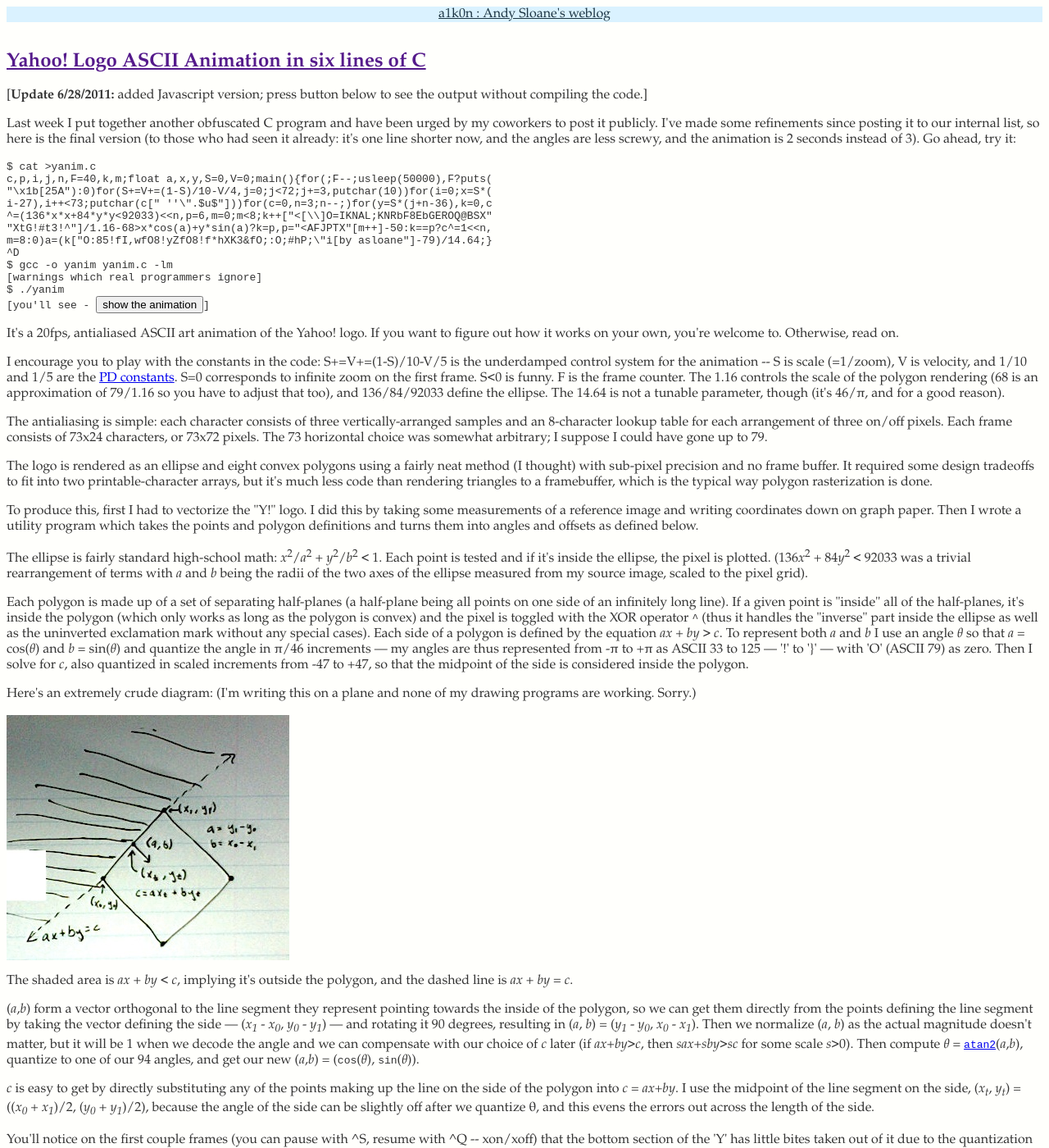
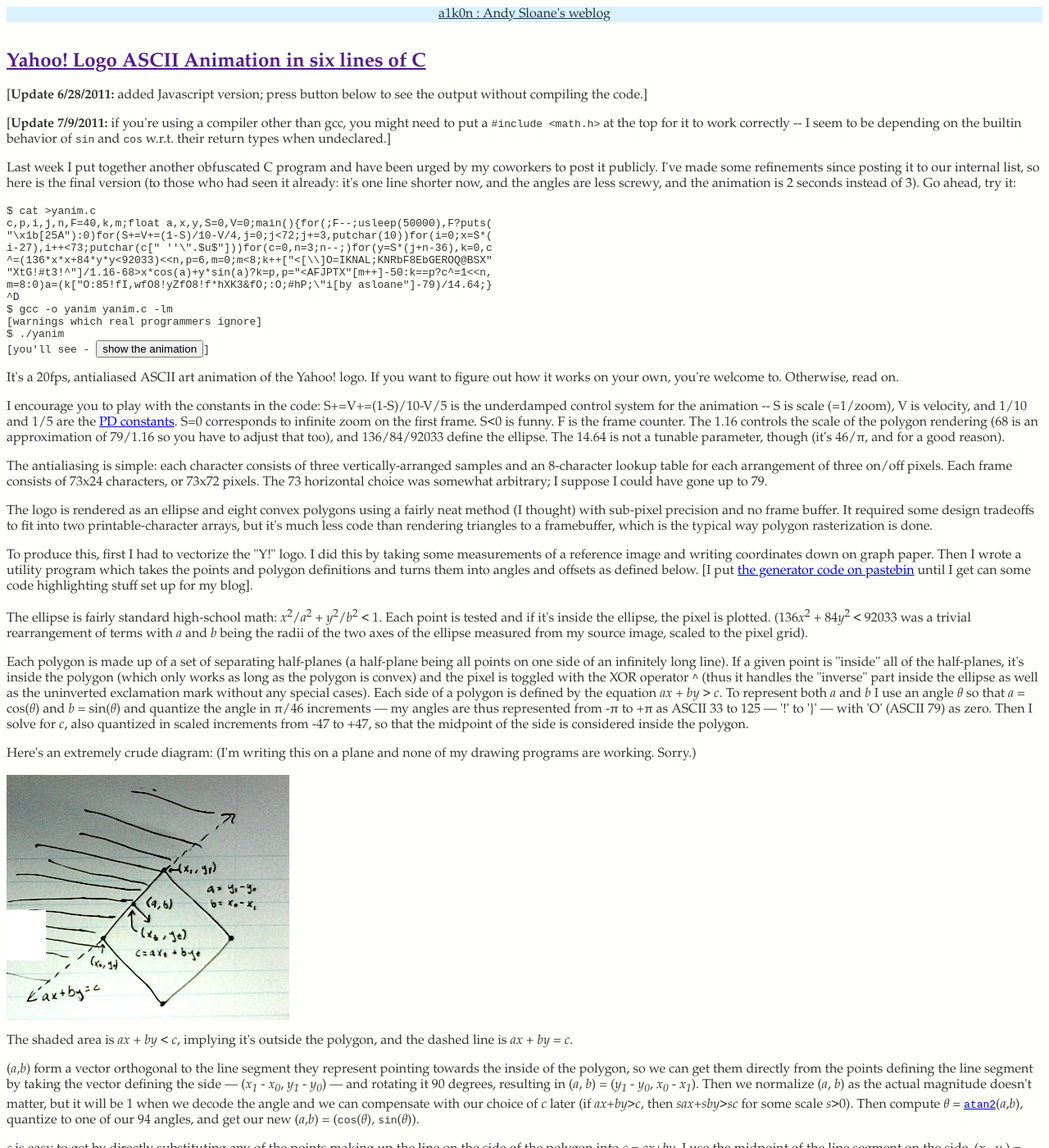
Before and after one commit to a1k0n/a1k0n.github.io, a Jekyll site: the page built from _posts/2011-06-26-obfuscated-c-yahoo-logo.html, in a window 1280 px wide and 1400 px high. Shown: the whole window at 82% size. Built offline with Jekyll 4.4.1, drawn with Linux system fonts in a browser that asks for light colours; Markdown is read by kramdown in place of the engine named in the settings.

Commit message:
fixed some minor errors in yahoo logo post

```diff
--- a/_posts/2011-06-26-obfuscated-c-yahoo-logo.html
+++ b/_posts/2011-06-26-obfuscated-c-yahoo-logo.html
@@ -4,6 +4,11 @@
 ---
 <p>[<b>Update 6/28/2011:</b> added Javascript version; press button below to see the
 output without compiling the code.]</p>
+
+<p>[<b>Update 7/9/2011:</b> if you're using a compiler other than gcc, you
+might need to put a <tt>#include &lt;math.h&gt;</tt> at the top for it to work
+correctly -- I seem to be depending on the builtin behavior of <tt>sin</tt> and
+<tt>cos</tt> w.r.t. their return types when undeclared.]</p>
 
 <p>Last week I put together another obfuscated C program and have been urged by
 my coworkers to post it publicly.  I've made some refinements since posting it
@@ -62,7 +67,9 @@
 <p>To produce this, first I had to vectorize the "Y!" logo.  I did this by
 taking some measurements of a reference image and writing coordinates down on
 graph paper.  Then I wrote a utility program which takes the points and polygon
-definitions and turns them into angles and offsets as defined below.</p>
+definitions and turns them into angles and offsets as defined below.  [I put <a
+  href="http://pastebin.com/tNqrGszq">the generator code on pastebin</a> until
+I get can some code highlighting stuff set up for my blog].</p>
 
 <p>The ellipse is fairly standard high-school math:
 <i>x</i><sup>2</sup>/<i>a</i><sup>2</sup> +
@@ -96,7 +103,7 @@
 represent pointing towards the inside of the polygon, so we can get them
 directly from the points defining the line segment by taking the vector
 defining the side &mdash;
-(<i>x<sub>1</sub></i> - <i>x<sub>0</sub></i>, <i>y<sub>0</sub></i> - <i>y<sub>1</sub></i>)
+(<i>x<sub>1</sub></i> - <i>x<sub>0</sub></i>, <i>y<sub>1</sub></i> - <i>y<sub>0</sub></i>)
 &mdash;
 and rotating it 90 degrees,
 <!--(you think of it as multiplying <i>x</i>+<i>yi</i> by <i>i</i> or as multiplying the vector with the matrix [<table cellspacing=2 cellpadding=0 border=0 style="display: inline; margin: 0px; font-size: x-small; margin-bottom: 0px">
```
